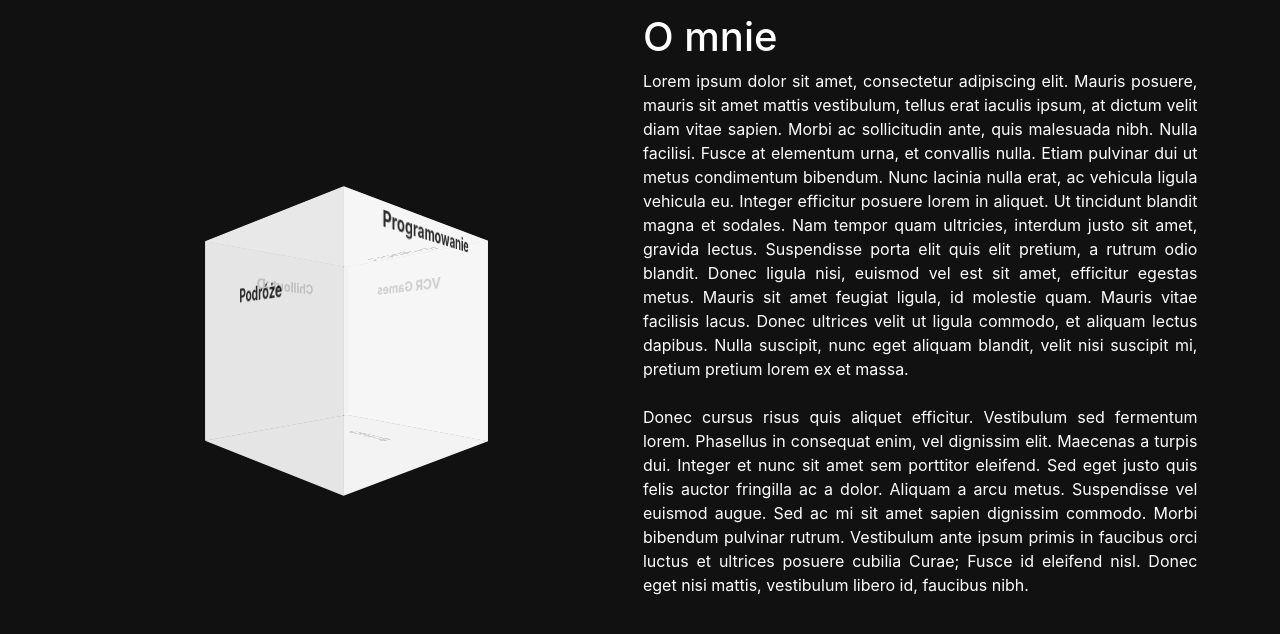
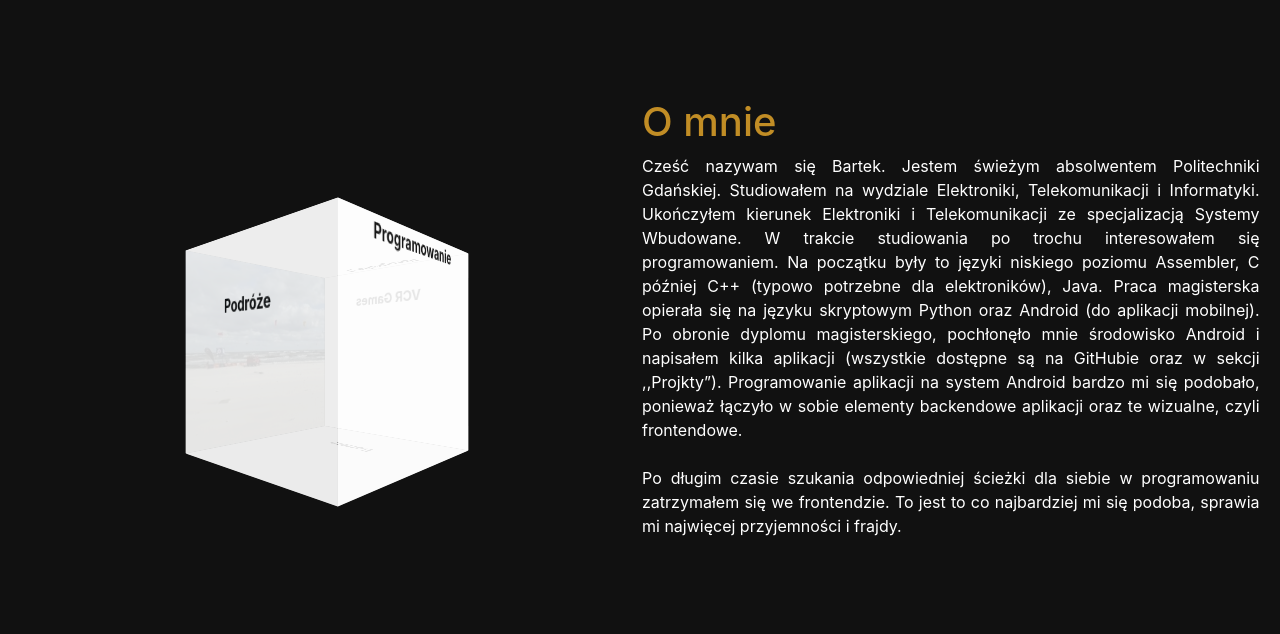
Before and after one commit to bartekhejke/bartekhejke.github.io, a plain HTML site: page index.html in a window 1280 px wide. Shown: the part 802-1436 px from the top of the page. Drawn offline with nearby package versions, Linux system fonts and the light colour scheme; a script that the page names is missing.

Commit message:
Add files via upload

```diff
--- a/index.html
+++ b/index.html
@@ -13,6 +13,7 @@
     <link rel="stylesheet" href="css/bootstrap.min.css">
     <link rel="stylesheet" href="style.min.css">
     <link rel="stylesheet" href="css/fontello.css">
+    <link rel="stylesheet" href="https://cdnjs.cloudflare.com/ajax/libs/animate.css/3.7.0/animate.min.css">
 
     <script src="https://code.jquery.com/jquery-3.3.1.slim.min.js" integrity="sha384-q8i/X+965DzO0rT7abK41JStQIAqVgRVzpbzo5smXKp4YfRvH+8abtTE1Pi6jizo" crossorigin="anonymous"></script>
     <script src="https://cdnjs.cloudflare.com/ajax/libs/popper.js/1.14.3/umd/popper.min.js" integrity="sha384-ZMP7rVo3mIykV+2+9J3UJ46jBk0WLaUAdn689aCwoqbBJiSnjAK/l8WvCWPIPm49" crossorigin="anonymous"></script>
@@ -31,6 +32,7 @@
             });
             $('.scrollUp').click(function(){
                 $.scrollTo($('body'),600);
+                $(document.querySelector("ul li")).addClass('active').siblings().removeClass('active')
             });
         });
         // pokaz strzalke
@@ -41,6 +43,13 @@
                 $('.scrollUp').fadeOut();
             }
         });
+
+        $(document).on('click', 'ul li', function(){
+          $(this).addClass('active').siblings().removeClass('active')
+      });
+
+
+
 
     </script>
 
@@ -87,12 +96,13 @@
           </div>
         </div>
       </nav>
-
-      <h1>
+      <div class="home-text">
+          <h1 data-scroll>
             Cześć, jestem Bartek, <br>
             Ta strona to początek mojej przygody z Front End.
           </h1>
-      <p> Front End Developer / HTML / CSS / JavaScript </p>
+          <p data-scroll> Front End Developer / HTML / CSS / JavaScript </p>
+      </div>
     </header>
 
     <main>
@@ -103,7 +113,9 @@
                         <div id="front"><br>VCR Games</div>
                         <div id="back"><br><br>Podróże</div>
                         <div id="left">Programowanie</div>
-                        <div id="right"><br>Chillout :D</div>
+                        <div id="right">
+                            <img src="images/coast.jpg" alt="">
+                        </div>
                         <div id="top">Fotografia ;)</div>
                         <div id="bottom"><br><br><br><br><br>Bottom</div>
                     </div>
@@ -111,15 +123,16 @@
             </section>
             <section class="section-about">
                 <div class="about-text">
-                    <h1>O mnie</h1>
-                    <p>
-                        Lorem ipsum dolor sit amet, consectetur adipiscing elit. Mauris posuere, mauris sit amet mattis vestibulum, tellus erat iaculis ipsum, at dictum velit diam vitae sapien. Morbi ac sollicitudin ante, quis malesuada nibh. Nulla facilisi. Fusce at elementum urna, et convallis nulla. Etiam pulvinar dui ut metus condimentum bibendum. Nunc lacinia nulla erat, ac vehicula ligula vehicula eu. Integer efficitur posuere lorem in aliquet. Ut tincidunt blandit magna et sodales. Nam tempor quam ultricies, interdum justo sit amet, gravida lectus. Suspendisse porta elit quis elit pretium, a rutrum odio blandit. Donec ligula nisi, euismod vel est sit amet, efficitur egestas metus. Mauris sit amet feugiat ligula, id molestie quam. Mauris vitae facilisis lacus. Donec ultrices velit ut ligula commodo, et aliquam lectus dapibus. Nulla suscipit, nunc eget aliquam blandit, velit nisi suscipit mi, pretium pretium lorem ex et massa.
+                    <h1 data-scroll>O mnie</h1>
+                    <p data-scroll>
+                        Cześć nazywam się Bartek. Jestem świeżym absolwentem Politechniki Gdańskiej. Studiowałem na wydziale Elektroniki, Telekomunikacji i Informatyki. Ukończyłem kierunek Elektroniki i Telekomunikacji ze specjalizacją Systemy Wbudowane. W trakcie studiowania po trochu interesowałem się programowaniem. Na początku były to języki niskiego poziomu Assembler, C później C++ (typowo potrzebne dla elektroników), Java. Praca magisterska opierała się na języku skryptowym Python oraz Android (do aplikacji mobilnej). Po obronie dyplomu magisterskiego, pochłonęło mnie środowisko Android i napisałem kilka aplikacji (wszystkie dostępne są na GitHubie oraz w sekcji ,,Projkty”). Programowanie aplikacji na system Android bardzo mi się podobało, ponieważ łączyło w sobie elementy backendowe aplikacji oraz te wizualne, czyli frontendowe.
                         <br/><br/>
-                        Donec cursus risus quis aliquet efficitur. Vestibulum sed fermentum lorem. Phasellus in consequat enim, vel dignissim elit. Maecenas a turpis dui. Integer et nunc sit amet sem porttitor eleifend. Sed eget justo quis felis auctor fringilla ac a dolor. Aliquam a arcu metus. Suspendisse vel euismod augue. Sed ac mi sit amet sapien dignissim commodo. Morbi bibendum pulvinar rutrum. Vestibulum ante ipsum primis in faucibus orci luctus et ultrices posuere cubilia Curae; Fusce id eleifend nisl. Donec eget nisi mattis, vestibulum libero id, faucibus nibh.
+                        Po długim czasie szukania odpowiedniej ścieżki dla siebie w programowaniu zatrzymałem się we frontendzie. To jest to co najbardziej mi się podoba, sprawia mi najwięcej przyjemności i frajdy.
                     </p>
                 </div>
             </section>
         </article>
+
         <article class="">
             <section>
 
@@ -131,13 +144,13 @@
 
     </main>
 
+    <script src="https://unpkg.com/scroll-out/dist/scroll-out.min.js"></script>
+    <script type="text/javascript">
+            ScrollOut({
+                threshold: .8
+            });
 
-    <script type="text/javascript">
-        $(document).on('click', 'ul li', function(){
-          $(this).addClass('active').siblings().removeClass('active')
-        })
     </script>
-
 
   </body>
 </html>
--- a/style.scss
+++ b/style.scss
@@ -41,6 +41,10 @@ header{
     margin: 0;
     top: 0;
     left: 10;
+    opacity: .9;
+    &:hover {
+        opacity: 1;
+    }
   }
   #mainmenu{
     margin-left: 150px;
@@ -55,8 +59,12 @@ header{
     margin-top: 3px;
     margin-right: 5px;
   }
+  .home-text{
+      z-index: 5;
+      position: absolute;
+      padding-top: 200px;
+      box-sizing: border-box;
       h1 {
-      padding-top: 200px;
           font-family: 'Oswald', sans-serif;
           color: #111;
           margin-left: 30px;
@@ -74,9 +82,12 @@ header{
           opacity: .8;
           user-select: none;
           &:hover {
-          opacity: .9;
+              opacity: 0.9;
           }
       }
+
+  }
+
   .nav-color{
     background-color: #0B0D19 !important;
   }
@@ -100,30 +111,39 @@ header{
   }
 }
 
+
+
 main {
     article {
         &#about{
-            width: 90%;
-            margin: auto;
+            width: 100%;
+            margin: 0;
+            height: 100vh;
+            padding: 100px 20px 20px 20px;
             section{
                 &.section-about{
-                    margin: 0px;
-                    padding: 0px;
+                    //  position: relative;
                     display: inline-block;
-                    width: 49%;
-                    height: auto;
-                }
+                    width: 49.8%;
+                    //height: auto;
+                    //border: 1px solid white;
+
                     .about-image{
                         position: relative;
-                    margin: 150px auto;
+                        //top: 50%;
+                        //left: 0;
+                        margin: 80px auto;
                         height: 200px;
                         width: 200px;
                         perspective: 400px;
+
+                        //border: 1px solid white;
                         #boxDiv div{
+                            top: 0;
                             position: absolute;
                             width: 200px;
                             height: 200px;
-                        opacity: .8;
+                            opacity: .9;
                             color: black;
                             font-size: 60px impact;
                             text-align: center;
@@ -170,18 +190,37 @@ main {
                             }
 
                         }
-
+                    }
+                    .about-text{
+                        position: relative;
+                        left: 0px;
+                        color: white;
+                        text-align: justify;
+                        h1 {
+                            color: #D59B28;
+                            opacity: .9;
+                            &:hover{
+                                -webkit-animation: swing 1s;
+                                animation: swing 1s;
+                            }
+                        }
 
                     }
-                .about-text{
-                    margin-left: 10px;
-                    color: white;
-                    text-align: justify;
-                    right: 1px;
-                    padding: 15px 0;
                 }
             }
         }
 
     }
 }
+
+[data-scroll] {
+    transition: all 1.5s;
+}
+
+[data-scroll="in"] {
+    transform: translateY(0);
+}
+
+[data-scroll="out"] {
+    transform: translateY(50px);
+}
```
Also changed, not shown: images/coast.jpg (added), style.min.css. Lines whose indentation alone changed are shown as unchanged.
